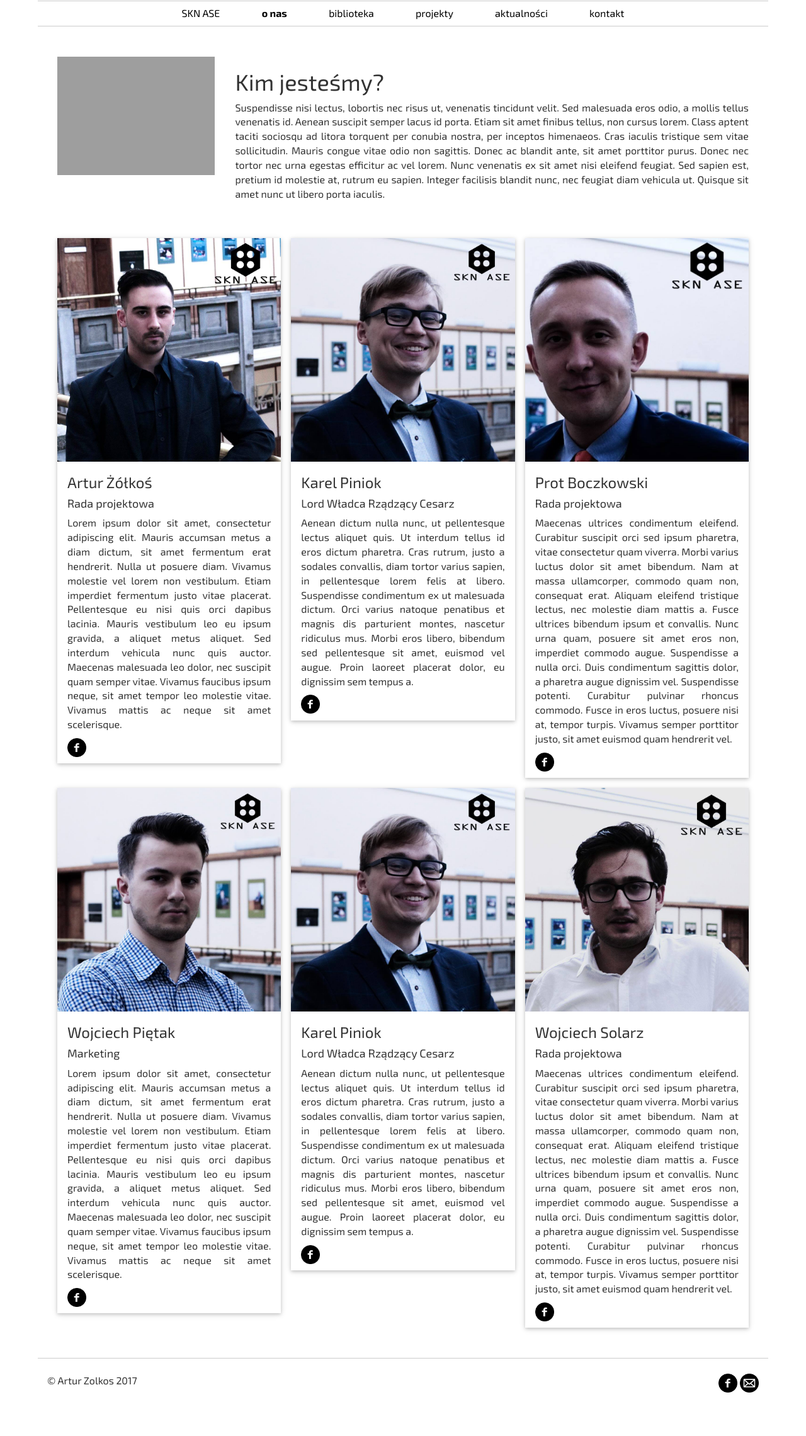
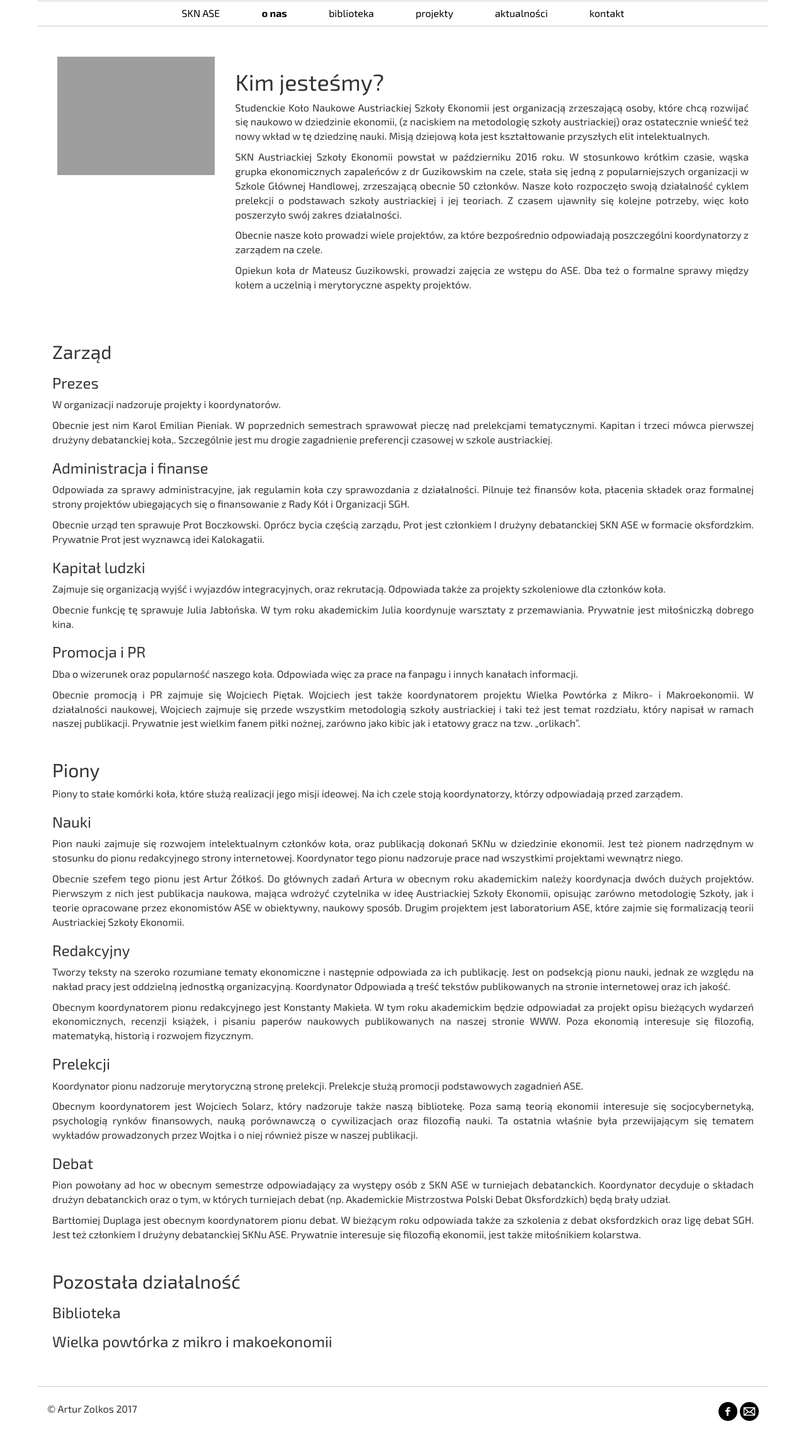
Before and after one commit to azolkos/sknase, a Django app: page /onas/ in a window 1280 px wide. Shown: the part 219-2499 px from the top of the page at 63% size. Before the commit the page ends 2430 px from the top, so only its background shows below. Run offline with Django 3.2, Linux system fonts and the light colour scheme; some libraries are stand-ins or nearby versions; grey boxes are pictures that could not be loaded.

Commit message:
minor update

```diff
--- a/templates/onas.html
+++ b/templates/onas.html
@@ -12,113 +12,91 @@
 		<div class="w3-container w3-col m9 w3-justify">
 			<h1>Kim jesteśmy?</h1>
 			<p>
-				Suspendisse nisi lectus, lobortis nec risus ut, venenatis tincidunt velit. Sed malesuada eros odio, a mollis tellus venenatis id. Aenean suscipit semper lacus id porta. Etiam sit amet finibus tellus, non cursus lorem. Class aptent taciti sociosqu ad litora torquent per conubia nostra, per inceptos himenaeos. Cras iaculis tristique sem vitae sollicitudin. Mauris congue vitae odio non sagittis. Donec ac blandit ante, sit amet porttitor purus. Donec nec tortor nec urna egestas efficitur ac vel lorem. Nunc venenatis ex sit amet nisi eleifend feugiat. Sed sapien est, pretium id molestie at, rutrum eu sapien. Integer facilisis blandit nunc, nec feugiat diam vehicula ut. Quisque sit amet nunc ut libero porta iaculis.
+				Studenckie Koło Naukowe Austriackiej Szkoły Ekonomii jest organizacją zrzeszającą osoby, które chcą rozwijać się naukowo w dziedzinie ekonomii, (z naciskiem na metodologię szkoły austriackiej) oraz ostatecznie wnieść też nowy wkład w tę dziedzinę nauki. Misją dziejową koła jest kształtowanie przyszłych elit intelektualnych.
+			</p>
+			<p>
+				SKN Austriackiej Szkoły Ekonomii powstał w październiku 2016 roku. W stosunkowo krótkim czasie, wąska grupka ekonomicznych zapaleńców z dr Guzikowskim na czele, stała się jedną z popularniejszych organizacji w Szkole Głównej Handlowej, zrzeszającą obecnie 50 członków. Nasze koło rozpoczęło swoją działalność cyklem prelekcji o podstawach szkoły austriackiej i jej teoriach. Z czasem ujawniły się kolejne potrzeby, więc koło poszerzyło swój zakres działalności.
+			</p>
+			<p>
+				Obecnie nasze koło prowadzi wiele projektów, za które bezpośrednio odpowiadają poszczególni koordynatorzy z zarządem na czele.
+			</p>
+			<p>
+				Opiekun koła dr Mateusz Guzikowski, prowadzi zajęcia ze wstępu do ASE. Dba też o formalne sprawy między kołem a uczelnią i merytoryczne aspekty projektów.
 			</p>
 		</div>
 	</div>
 
 	<div class="w3-row-padding w3-margin-top">
-
-		<div class="w3-third">
-			<div class="w3-card-2">
-				<img src="/static/img/profile/art.jpg" class="img-responsive">
-				<div class="w3-container">
-					<h3>Artur Żółkoś</h3>
-					<h4>Rada projektowa</h4>
+		<h2>Zarząd</h2>
+			<h3>Prezes</h3>
 				<p>
-						Lorem ipsum dolor sit amet, consectetur adipiscing elit. Mauris accumsan metus a diam dictum, sit amet fermentum erat hendrerit. Nulla ut posuere diam. Vivamus molestie vel lorem non vestibulum. Etiam imperdiet fermentum justo vitae placerat. Pellentesque eu nisi quis orci dapibus lacinia. Mauris vestibulum leo eu ipsum gravida, a aliquet metus aliquet. Sed interdum vehicula nunc quis auctor. Maecenas malesuada leo dolor, nec suscipit quam semper vitae. Vivamus faucibus ipsum neque, sit amet tempor leo molestie vitae. Vivamus mattis ac neque sit amet scelerisque.
+					W organizacji nadzoruje projekty i koordynatorów.
 				</p>
-					<p >
-						<a href="https://www.facebook.com/skn.ase/"><img src="/static/img/footerIcons/facebook_icon.png" class="w3-hover-opacity" style="width: 30px; height: 30px"/></a>
+				<p>
+					Obecnie jest nim Karol Emilian Pieniak. W poprzednich semestrach sprawował pieczę nad prelekcjami tematycznymi. Kapitan i trzeci mówca pierwszej drużyny debatanckiej koła,. Szczególnie jest mu drogie zagadnienie preferencji czasowej w szkole austriackiej.
 				</p>
-				</div>
-			</div>
-		</div>
-
-		<div class="w3-third">
-			<div class="w3-card-2">
-				<img src="/static/img/profile/kar.jpg" class="img-responsive">
-				<div class="w3-container">
-					<h3>Karel Piniok</h3>
-					<h4>Lord Władca Rządzący Cesarz</h4>
+			<h3>Administracja i finanse</h3>
 				<p>
-						Aenean dictum nulla nunc, ut pellentesque lectus aliquet quis. Ut interdum tellus id eros dictum pharetra. Cras rutrum, justo a sodales convallis, diam tortor varius sapien, in pellentesque lorem felis at libero. Suspendisse condimentum ex ut malesuada dictum. Orci varius natoque penatibus et magnis dis parturient montes, nascetur ridiculus mus. Morbi eros libero, bibendum sed pellentesque sit amet, euismod vel augue. Proin laoreet placerat dolor, eu dignissim sem tempus a.
+					Odpowiada za sprawy administracyjne, jak regulamin koła czy sprawozdania z działalności. Pilnuje też finansów koła, płacenia składek oraz formalnej strony projektów ubiegających się o finansowanie z Rady Kół i Organizacji SGH.
 				</p>
-					<p >
-						<a href="https://www.facebook.com/skn.ase/"><img src="/static/img/footerIcons/facebook_icon.png" class="w3-hover-opacity" style="width: 30px; height: 30px"/></a>
+				<p>
+					 Obecnie urząd ten sprawuje Prot Boczkowski. Oprócz bycia częścią zarządu, Prot jest członkiem I drużyny debatanckiej SKN ASE w formacie oksfordzkim. Prywatnie Prot jest wyznawcą idei Kalokagatii.
 				</p>
-				</div>
-			</div>
-		</div>
-
-		<div class="w3-third">
-			<div class="w3-card-2">
-				<img src="/static/img/profile/pro.jpg" class="img-responsive">
-				<div class="w3-container">
-					<h3>Prot Boczkowski</h3>
-					<h4>Rada projektowa</h4>
+			<h3>Kapitał ludzki</h3>
 				<p>
-						Maecenas ultrices condimentum eleifend. Curabitur suscipit orci sed ipsum pharetra, vitae consectetur quam viverra. Morbi varius luctus dolor sit amet bibendum. Nam at massa ullamcorper, commodo quam non, consequat erat. Aliquam eleifend tristique lectus, nec molestie diam mattis a. Fusce ultrices bibendum ipsum et convallis. Nunc urna quam, posuere sit amet eros non, imperdiet commodo augue. Suspendisse a nulla orci. Duis condimentum sagittis dolor, a pharetra augue dignissim vel. Suspendisse potenti. Curabitur pulvinar rhoncus commodo. Fusce in eros luctus, posuere nisi at, tempor turpis. Vivamus semper porttitor justo, sit amet euismod quam hendrerit vel.
+					Zajmuje się organizacją wyjść i wyjazdów integracyjnych, oraz rekrutacją. Odpowiada także za projekty szkoleniowe dla członków koła.
 				</p>
-					<p >
-						<a href="https://www.facebook.com/skn.ase/"><img src="/static/img/footerIcons/facebook_icon.png" class="w3-hover-opacity" style="width: 30px; height: 30px"/></a>
+				<p>
+					Obecnie funkcję tę sprawuje Julia Jabłońska. W tym roku akademickim Julia koordynuje warsztaty z przemawiania. Prywatnie jest miłośniczką dobrego kina.
 				</p>
-				</div>
-			</div>
-		</div>
-
+			<h3>Promocja i PR</h3>
+				<p>
+					Dba o wizerunek oraz popularność naszego koła. Odpowiada więc za prace na fanpagu i innych kanałach informacji.
+				</p>
+				<p>
+					Obecnie promocją i PR zajmuje się Wojciech Piętak. Wojciech jest także koordynatorem projektu Wielka Powtórka z Mikro- i Makroekonomii. W działalności naukowej, Wojciech zajmuje się przede wszystkim metodologią szkoły austriackiej i taki też jest temat rozdziału, który napisał w ramach naszej publikacji. Prywatnie jest wielkim fanem piłki nożnej, zarówno jako kibic jak i etatowy gracz na tzw. „orlikach”.
+				</p>
 	</div>
 
 	<div class="w3-row-padding w3-margin-top">
-
-		<div class="w3-third">
-			<div class="w3-card-2">
-				<img src="/static/img/profile/pie.jpg" class="img-responsive">
-				<div class="w3-container">
-					<h3>Wojciech Piętak</h3>
-					<h4>Marketing</h4>
+		<h2>Piony</h2>
 		<p>
-						Lorem ipsum dolor sit amet, consectetur adipiscing elit. Mauris accumsan metus a diam dictum, sit amet fermentum erat hendrerit. Nulla ut posuere diam. Vivamus molestie vel lorem non vestibulum. Etiam imperdiet fermentum justo vitae placerat. Pellentesque eu nisi quis orci dapibus lacinia. Mauris vestibulum leo eu ipsum gravida, a aliquet metus aliquet. Sed interdum vehicula nunc quis auctor. Maecenas malesuada leo dolor, nec suscipit quam semper vitae. Vivamus faucibus ipsum neque, sit amet tempor leo molestie vitae. Vivamus mattis ac neque sit amet scelerisque.
+			Piony to stałe komórki koła, które służą realizacji jego misji ideowej. Na ich czele stoją koordynatorzy, którzy odpowiadają przed zarządem.
 		</p>
-					<p >
-						<a href="https://www.facebook.com/skn.ase/"><img src="/static/img/footerIcons/facebook_icon.png" class="w3-hover-opacity" style="width: 30px; height: 30px"/></a>
+			<h3>Nauki</h3>
+				<p>
+					Pion nauki zajmuje się rozwojem intelektualnym członków  koła, oraz publikacją dokonań SKNu w dziedzinie ekonomii. Jest też pionem nadrzędnym w stosunku do pionu redakcyjnego strony internetowej. Koordynator tego pionu nadzoruje prace nad wszystkimi projektami wewnątrz niego.
+				</p>
+				<p>
+					Obecnie szefem tego pionu jest Artur Żółkoś. Do głównych zadań Artura w obecnym roku akademickim należy koordynacja dwóch dużych projektów. Pierwszym z nich jest publikacja naukowa, mająca wdrożyć czytelnika w ideę Austriackiej Szkoły Ekonomii, opisując zarówno metodologię Szkoły, jak i teorie opracowane przez ekonomistów ASE w obiektywny, naukowy sposób. Drugim projektem jest laboratorium ASE, które zajmie się formalizacją teorii Austriackiej Szkoły Ekonomii.
+				</p>
+			<h3>Redakcyjny</h3>
+				<p>
+					Tworzy teksty na szeroko rozumiane tematy ekonomiczne i następnie odpowiada za ich publikację. Jest on podsekcją pionu nauki, jednak ze względu na nakład pracy jest oddzielną jednostką organizacyjną. Koordynator Odpowiada ą treść tekstów publikowanych na stronie internetowej oraz ich jakość.
+				</p>
+				<p>
+					Obecnym koordynatorem pionu redakcyjnego jest Konstanty Makieła. W tym roku akademickim będzie odpowiadał za projekt opisu bieżących wydarzeń ekonomicznych, recenzji książek, i pisaniu paperów naukowych publikowanych na naszej stronie WWW. Poza ekonomią interesuje się filozofią, matematyką, historią i rozwojem fizycznym.
+				</p>
+			<h3>Prelekcji</h3>
+				<p>
+					Koordynator pionu nadzoruje merytoryczną stronę prelekcji. Prelekcje służą promocji podstawowych zagadnień ASE.
+				</p>
+				<p>
+					Obecnym koordynatorem jest Wojciech Solarz, który nadzoruje także naszą bibliotekę. Poza samą teorią ekonomii interesuje się socjocybernetyką, psychologią rynków finansowych, nauką porównawczą o cywilizacjach oraz filozofią nauki. Ta ostatnia właśnie była przewijającym się tematem wykładów prowadzonych przez Wojtka i o niej również pisze w naszej publikacji.
+				</p>
+			<h3>Debat</h3>
+				<p>
+					Pion powołany ad hoc w obecnym semestrze odpowiadający za występy osób z SKN ASE w turniejach debatanckich. Koordynator decyduje o składach drużyn debatanckich oraz o tym, w których turniejach debat (np. Akademickie Mistrzostwa Polski Debat Oksfordzkich) będą brały udział.
+				</p>
+				<p>
+					Bartłomiej Duplaga jest obecnym koordynatorem pionu debat. W bieżącym roku odpowiada także za szkolenia z debat oksfordzkich oraz ligę debat SGH. Jest też członkiem I drużyny debatanckiej SKNu ASE. Prywatnie interesuje się filozofią ekonomii, jest także miłośnikiem kolarstwa.
 				</p>
 	</div>
-			</div>
-		</div>
 
-		<div class="w3-third">
-			<div class="w3-card-2">
-				<img src="/static/img/profile/kar.jpg" class="img-responsive">
-				<div class="w3-container">
-					<h3>Karel Piniok</h3>
-					<h4>Lord Władca Rządzący Cesarz</h4>
-					<p>
-						Aenean dictum nulla nunc, ut pellentesque lectus aliquet quis. Ut interdum tellus id eros dictum pharetra. Cras rutrum, justo a sodales convallis, diam tortor varius sapien, in pellentesque lorem felis at libero. Suspendisse condimentum ex ut malesuada dictum. Orci varius natoque penatibus et magnis dis parturient montes, nascetur ridiculus mus. Morbi eros libero, bibendum sed pellentesque sit amet, euismod vel augue. Proin laoreet placerat dolor, eu dignissim sem tempus a.
-					</p>
-					<p >
-						<a href="https://www.facebook.com/skn.ase/"><img src="/static/img/footerIcons/facebook_icon.png" class="w3-hover-opacity" style="width: 30px; height: 30px"/></a>
-					</p>
-				</div>
-			</div>
-		</div>
-
-		<div class="w3-third">
-			<div class="w3-card-2">
-				<img src="/static/img/profile/sol.jpg" class="img-responsive">
-				<div class="w3-container">
-					<h3>Wojciech Solarz</h3>
-					<h4>Rada projektowa</h4>
-					<p>
-						Maecenas ultrices condimentum eleifend. Curabitur suscipit orci sed ipsum pharetra, vitae consectetur quam viverra. Morbi varius luctus dolor sit amet bibendum. Nam at massa ullamcorper, commodo quam non, consequat erat. Aliquam eleifend tristique lectus, nec molestie diam mattis a. Fusce ultrices bibendum ipsum et convallis. Nunc urna quam, posuere sit amet eros non, imperdiet commodo augue. Suspendisse a nulla orci. Duis condimentum sagittis dolor, a pharetra augue dignissim vel. Suspendisse potenti. Curabitur pulvinar rhoncus commodo. Fusce in eros luctus, posuere nisi at, tempor turpis. Vivamus semper porttitor justo, sit amet euismod quam hendrerit vel.
-					</p>
-					<p >
-						<a href="https://www.facebook.com/skn.ase/"><img src="/static/img/footerIcons/facebook_icon.png" class="w3-hover-opacity" style="width: 30px; height: 30px"/></a>
-					</p>
-				</div>
-			</div>
-		</div>
-
+	<div class="w3-row-padding w3-margin-top">
+		<h2>Pozostała działalność</h2>
+			<h3>Biblioteka</h3>
+			<h3>Wielka powtórka z mikro i makoekonomii</h3>
 	</div>
 
 {% endblock %}
```
Lines whose indentation alone changed are shown as unchanged.
